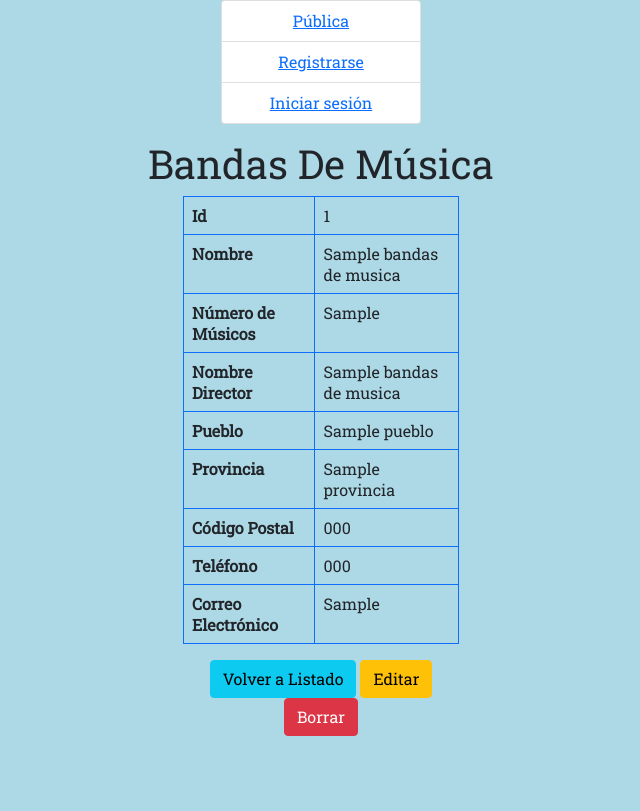
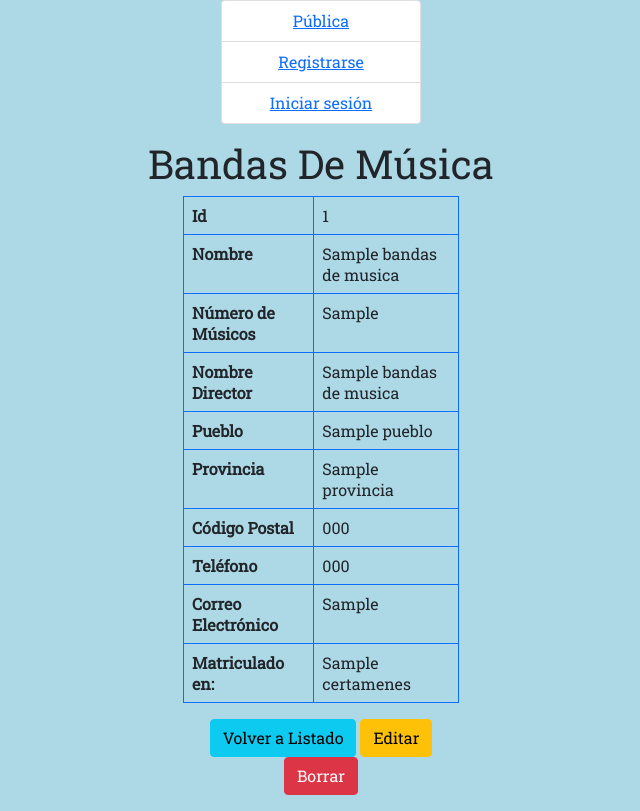
Before and after one commit to certamenesMurcianos/Certamen, a Symfony app: template certamen/templates/bandas_de_musica/show.html.twig in a window 1280 px wide. Shown: the whole page, without its empty margins (319-959 px from the left). Before the commit the page ends 736 px from the top, so only its background shows below. Run offline with Twig, Linux system fonts and the light colour scheme; the template is opened without the code that fills it: most values are stand-ins (such as "Sample title", 1, 10 or a date in 2020); some libraries are stand-ins or nearby versions.

Commit message:
intento de certamenes

```diff
--- a/certamen/templates/bandas_de_musica/index.html.twig
+++ b/certamen/templates/bandas_de_musica/index.html.twig
@@ -15,6 +15,7 @@
                 <th>Provincia</th>
                 <th>Código Postal</th>
                 <th>Teléfono</th>
+                <th>Ganador de:</th>
                 <th>Opciones</th>
             </tr>
         </thead>
@@ -28,6 +29,7 @@
                 <td>{{ bandas_de_musica.provincia }}</td>
                 <td>{{ bandas_de_musica.codigoPostal }}</td>
                 <td>{{ bandas_de_musica.telefono }}</td>
+                <td>{{ bandas_de_musica.certamenes }}</td>
                 <td>
                     <a class="btn btn-secondary" href="{{ path('app_bandas_de_musica_show', {'id': bandas_de_musica.id}) }}">Mostrar</a>
                     <a class="btn btn-warning" href="{{ path('app_bandas_de_musica_edit', {'id': bandas_de_musica.id}) }}">Editar</a>
--- a/certamen/templates/bandas_de_musica/show.html.twig
+++ b/certamen/templates/bandas_de_musica/show.html.twig
@@ -45,6 +45,10 @@
                         <th>Correo Electrónico</th>
                         <td>{{ bandas_de_musica.correoElectronico }}</td>
                     </tr>
+                    <tr>
+                        <th>Matriculado en:</th>
+                        <td>{{ bandas_de_musica.certamenes }}</td>
+                    </tr>
                 </tbody>
             </table>
         </div>
```
